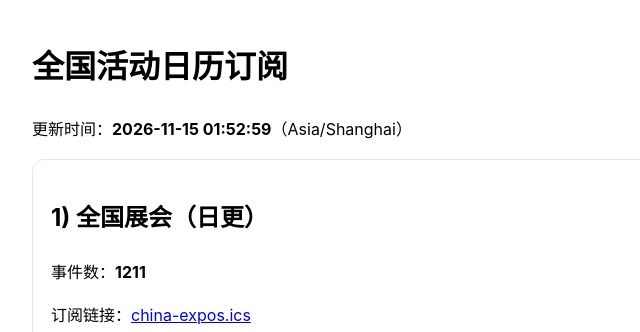
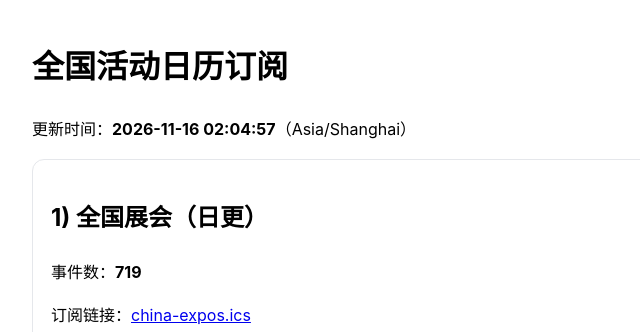
Before and after one commit to sanxiangke/expo-calendar-subscription, a plain HTML site: page docs/index.html in a window 1280 px wide. Shown: the top 332 px of the page, 178-818 px from the left. Drawn offline with Linux system fonts and the light colour scheme.

Commit message:
chore: daily expo calendar update

```diff
--- a/docs/index.html
+++ b/docs/index.html
@@ -12,11 +12,11 @@
 </head>
 <body>
   <h1>全国活动日历订阅</h1>
-  <p>更新时间：<b>2026-11-15 01:52:59</b>（Asia/Shanghai）</p>
+  <p>更新时间：<b>2026-11-16 02:04:57</b>（Asia/Shanghai）</p>
 
   <div class="card">
     <h2>1) 全国展会（日更）</h2>
-    <p>事件数：<b>1211</b></p>
+    <p>事件数：<b>719</b></p>
     <p>订阅链接：<a href="./china-expos.ics">china-expos.ics</a></p>
     <p>字段包含：展会名称、城市、具体场馆/地点、来源链接。</p>
   </div>
```
Also changed, not shown: 2 other files.
